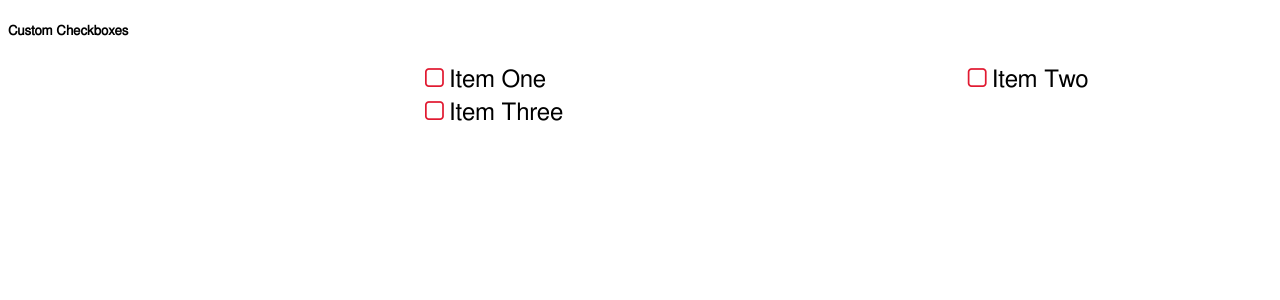
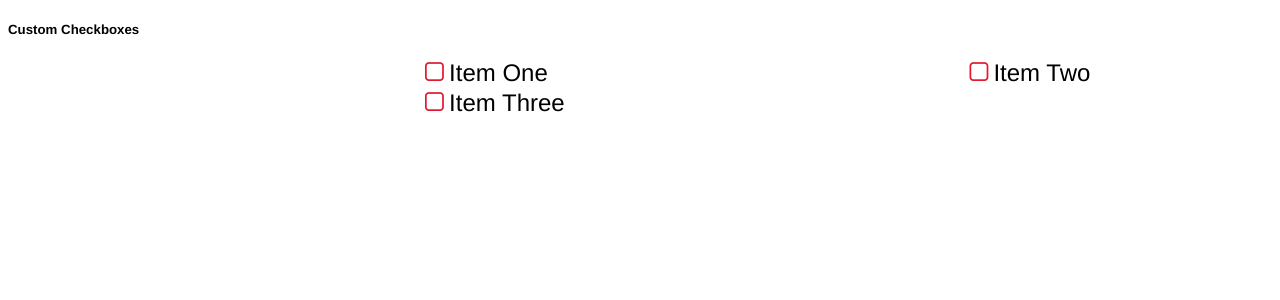
Before and after one commit to dhiaaziz/test-mobile-view, a PHP site: page /check.html in a window 1280 px wide. Shown: the top 300 px of the page. Run offline with PHP 8.4, Linux system fonts and the light colour scheme.

Commit message:
test lagi hehe

```diff
--- a/assets/css/main-style.css
+++ b/assets/css/main-style.css
@@ -1,49 +1,44 @@
 @import "https://stackpath.bootstrapcdn.com/font-awesome/4.7.0/css/font-awesome.min.css";
-@font-face {
-  font-family: FreeSans;
-  src: url("../fonts/freesans.ttf"), format("ttf");
-}
-
-/* line 98, /Users/dhiaaziz/Documents/kerja/freelance/loginpage/assets/scss/main-style.scss */
+/* line 95, /Users/dhiaaziz/Documents/kerja/freelance/loginpage/assets/scss/main-style.scss */
 html, body {
-  font-family: 'FreeSans', sans-serif;
+  font-family: Helvetica,"Helvetica Neue";
   font-size: 16px;
   line-height: normal;
   font-weight: normal;
 }
 
 @media (max-width: 599px) {
-  /* line 98, /Users/dhiaaziz/Documents/kerja/freelance/loginpage/assets/scss/main-style.scss */
+  /* line 95, /Users/dhiaaziz/Documents/kerja/freelance/loginpage/assets/scss/main-style.scss */
   html, body {
     overflow: hidden;
   }
 }
 
 @media (max-width: 599px) {
-  /* line 110, /Users/dhiaaziz/Documents/kerja/freelance/loginpage/assets/scss/main-style.scss */
+  /* line 107, /Users/dhiaaziz/Documents/kerja/freelance/loginpage/assets/scss/main-style.scss */
   body {
     position: relative;
   }
 }
 
-/* line 116, /Users/dhiaaziz/Documents/kerja/freelance/loginpage/assets/scss/main-style.scss */
+/* line 113, /Users/dhiaaziz/Documents/kerja/freelance/loginpage/assets/scss/main-style.scss */
 button {
   margin: 0.95rem 0 !important;
   border-radius: 8px !important;
   outline: none;
 }
 
-/* line 127, /Users/dhiaaziz/Documents/kerja/freelance/loginpage/assets/scss/main-style.scss */
+/* line 124, /Users/dhiaaziz/Documents/kerja/freelance/loginpage/assets/scss/main-style.scss */
 label {
   cursor: pointer;
 }
 
-/* line 130, /Users/dhiaaziz/Documents/kerja/freelance/loginpage/assets/scss/main-style.scss */
+/* line 127, /Users/dhiaaziz/Documents/kerja/freelance/loginpage/assets/scss/main-style.scss */
 label input[type="checkbox"] {
   display: none;
 }
 
-/* line 134, /Users/dhiaaziz/Documents/kerja/freelance/loginpage/assets/scss/main-style.scss */
+/* line 131, /Users/dhiaaziz/Documents/kerja/freelance/loginpage/assets/scss/main-style.scss */
 label input[type="checkbox"] + .label-text:before {
   color: #e11a31;
   font-family: "FontAwesome";
@@ -60,38 +55,38 @@ label input[type="checkbox"] + .label-text:before {
   display: inline-block;
 }
 
-/* line 151, /Users/dhiaaziz/Documents/kerja/freelance/loginpage/assets/scss/main-style.scss */
+/* line 148, /Users/dhiaaziz/Documents/kerja/freelance/loginpage/assets/scss/main-style.scss */
 label input[type="checkbox"]:checked + .label-text:before {
   content: "\f14a";
 }
 
-/* line 156, /Users/dhiaaziz/Documents/kerja/freelance/loginpage/assets/scss/main-style.scss */
+/* line 153, /Users/dhiaaziz/Documents/kerja/freelance/loginpage/assets/scss/main-style.scss */
 .label-text {
   font-size: 1.5em;
 }
 
-/* line 160, /Users/dhiaaziz/Documents/kerja/freelance/loginpage/assets/scss/main-style.scss */
+/* line 157, /Users/dhiaaziz/Documents/kerja/freelance/loginpage/assets/scss/main-style.scss */
 input[type="button"],
 input[type="button"]:focus {
   outline: none;
 }
 
-/* line 167, /Users/dhiaaziz/Documents/kerja/freelance/loginpage/assets/scss/main-style.scss */
+/* line 164, /Users/dhiaaziz/Documents/kerja/freelance/loginpage/assets/scss/main-style.scss */
 a {
   color: #000;
 }
 
-/* line 169, /Users/dhiaaziz/Documents/kerja/freelance/loginpage/assets/scss/main-style.scss */
+/* line 166, /Users/dhiaaziz/Documents/kerja/freelance/loginpage/assets/scss/main-style.scss */
 a:visited {
   color: #000;
 }
 
-/* line 173, /Users/dhiaaziz/Documents/kerja/freelance/loginpage/assets/scss/main-style.scss */
+/* line 170, /Users/dhiaaziz/Documents/kerja/freelance/loginpage/assets/scss/main-style.scss */
 *:focus {
   outline: none;
 }
 
-/* line 177, /Users/dhiaaziz/Documents/kerja/freelance/loginpage/assets/scss/main-style.scss */
+/* line 174, /Users/dhiaaziz/Documents/kerja/freelance/loginpage/assets/scss/main-style.scss */
 ::placeholder {
   /* Chrome, Firefox, Opera, Safari 10.1+ */
   color: #ccc;
@@ -99,41 +94,41 @@ a:visited {
   /* Firefox */
 }
 
-/* line 183, /Users/dhiaaziz/Documents/kerja/freelance/loginpage/assets/scss/main-style.scss */
+/* line 180, /Users/dhiaaziz/Documents/kerja/freelance/loginpage/assets/scss/main-style.scss */
 :-ms-input-placeholder {
   /* Internet Explorer 10-11 */
   color: #ccc;
 }
 
-/* line 188, /Users/dhiaaziz/Documents/kerja/freelance/loginpage/assets/scss/main-style.scss */
+/* line 185, /Users/dhiaaziz/Documents/kerja/freelance/loginpage/assets/scss/main-style.scss */
 ::-ms-input-placeholder {
   /* Microsoft Edge */
   color: #ccc;
 }
 
-/* line 195, /Users/dhiaaziz/Documents/kerja/freelance/loginpage/assets/scss/main-style.scss */
+/* line 192, /Users/dhiaaziz/Documents/kerja/freelance/loginpage/assets/scss/main-style.scss */
 .no-margin {
   margin: 0;
 }
 
-/* line 198, /Users/dhiaaziz/Documents/kerja/freelance/loginpage/assets/scss/main-style.scss */
+/* line 195, /Users/dhiaaziz/Documents/kerja/freelance/loginpage/assets/scss/main-style.scss */
 .no-padding {
   padding: 0;
 }
 
-/* line 202, /Users/dhiaaziz/Documents/kerja/freelance/loginpage/assets/scss/main-style.scss */
+/* line 199, /Users/dhiaaziz/Documents/kerja/freelance/loginpage/assets/scss/main-style.scss */
 span.number-fixed {
   display: inline;
   color: #e11a31;
   margin-top: 0.05rem;
 }
 
-/* line 209, /Users/dhiaaziz/Documents/kerja/freelance/loginpage/assets/scss/main-style.scss */
+/* line 206, /Users/dhiaaziz/Documents/kerja/freelance/loginpage/assets/scss/main-style.scss */
 input[type=number].pin-masked {
   -webkit-text-security: disc;
 }
 
-/* line 212, /Users/dhiaaziz/Documents/kerja/freelance/loginpage/assets/scss/main-style.scss */
+/* line 209, /Users/dhiaaziz/Documents/kerja/freelance/loginpage/assets/scss/main-style.scss */
 .form-group-material {
   display: -moz-box;
   display: -webkit-flexbox;
@@ -150,7 +145,7 @@ input[type=number].pin-masked {
   padding: 10px 0;
 }
 
-/* line 218, /Users/dhiaaziz/Documents/kerja/freelance/loginpage/assets/scss/main-style.scss */
+/* line 215, /Users/dhiaaziz/Documents/kerja/freelance/loginpage/assets/scss/main-style.scss */
 .form-group-material .form-control-material {
   height: 24px;
   display: inline-block;
@@ -167,44 +162,44 @@ input[type=number].pin-masked {
   transition: border-color 300ms ease-out;
 }
 
-/* line 232, /Users/dhiaaziz/Documents/kerja/freelance/loginpage/assets/scss/main-style.scss */
+/* line 229, /Users/dhiaaziz/Documents/kerja/freelance/loginpage/assets/scss/main-style.scss */
 .form-group-material .form-control-material:focus {
   border-bottom: 2px solid #e11a31;
 }
 
-/* line 237, /Users/dhiaaziz/Documents/kerja/freelance/loginpage/assets/scss/main-style.scss */
+/* line 234, /Users/dhiaaziz/Documents/kerja/freelance/loginpage/assets/scss/main-style.scss */
 .form-group-material .form-control-material-checkbox {
   position: relative;
   bottom: 10px;
   width: 15%;
 }
 
-/* line 242, /Users/dhiaaziz/Documents/kerja/freelance/loginpage/assets/scss/main-style.scss */
+/* line 239, /Users/dhiaaziz/Documents/kerja/freelance/loginpage/assets/scss/main-style.scss */
 .form-group-material .form-control-material-checkbox_info {
   text-align: left;
   width: 70%;
   margin-left: 5px;
 }
 
-/* line 248, /Users/dhiaaziz/Documents/kerja/freelance/loginpage/assets/scss/main-style.scss */
+/* line 245, /Users/dhiaaziz/Documents/kerja/freelance/loginpage/assets/scss/main-style.scss */
 .form-group-material .form-control-material-checkbox_info a {
   color: #e11a31;
   text-decoration: underline;
 }
 
 @media (max-height: 520px) {
-  /* line 212, /Users/dhiaaziz/Documents/kerja/freelance/loginpage/assets/scss/main-style.scss */
+  /* line 209, /Users/dhiaaziz/Documents/kerja/freelance/loginpage/assets/scss/main-style.scss */
   .form-group-material {
     margin: 0.5rem 0;
   }
 }
 
-/* line 259, /Users/dhiaaziz/Documents/kerja/freelance/loginpage/assets/scss/main-style.scss */
+/* line 256, /Users/dhiaaziz/Documents/kerja/freelance/loginpage/assets/scss/main-style.scss */
 .form-agreement p {
   margin: 0;
 }
 
-/* line 264, /Users/dhiaaziz/Documents/kerja/freelance/loginpage/assets/scss/main-style.scss */
+/* line 261, /Users/dhiaaziz/Documents/kerja/freelance/loginpage/assets/scss/main-style.scss */
 .btn-main {
   background-color: #e11a31;
   color: #fff;
@@ -215,7 +210,7 @@ input[type=number].pin-masked {
   font-size: 0.9rem;
 }
 
-/* line 272, /Users/dhiaaziz/Documents/kerja/freelance/loginpage/assets/scss/main-style.scss */
+/* line 269, /Users/dhiaaziz/Documents/kerja/freelance/loginpage/assets/scss/main-style.scss */
 .btn-secondary {
   display: block;
   margin: 2rem auto 0 !important;
@@ -227,13 +222,13 @@ input[type=number].pin-masked {
 }
 
 @media (max-height: 520px) {
-  /* line 272, /Users/dhiaaziz/Documents/kerja/freelance/loginpage/assets/scss/main-style.scss */
+  /* line 269, /Users/dhiaaziz/Documents/kerja/freelance/loginpage/assets/scss/main-style.scss */
   .btn-secondary {
     margin: 1rem auto 0 !important;
   }
 }
 
-/* line 285, /Users/dhiaaziz/Documents/kerja/freelance/loginpage/assets/scss/main-style.scss */
+/* line 282, /Users/dhiaaziz/Documents/kerja/freelance/loginpage/assets/scss/main-style.scss */
 .btn-transparent {
   background-color: #fff;
   border: 1px solid #ccc;
@@ -241,7 +236,7 @@ input[type=number].pin-masked {
   font-size: 0.9rem;
 }
 
-/* line 293, /Users/dhiaaziz/Documents/kerja/freelance/loginpage/assets/scss/main-style.scss */
+/* line 290, /Users/dhiaaziz/Documents/kerja/freelance/loginpage/assets/scss/main-style.scss */
 .heading-container {
   padding: 1rem 0;
   font-size: 1.25rem;
@@ -249,85 +244,85 @@ input[type=number].pin-masked {
   font-weight: bold;
 }
 
-/* line 298, /Users/dhiaaziz/Documents/kerja/freelance/loginpage/assets/scss/main-style.scss */
+/* line 295, /Users/dhiaaziz/Documents/kerja/freelance/loginpage/assets/scss/main-style.scss */
 .heading-container .material-icons {
   position: absolute;
   vertical-align: middle;
 }
 
 @media (max-height: 520px) {
-  /* line 293, /Users/dhiaaziz/Documents/kerja/freelance/loginpage/assets/scss/main-style.scss */
+  /* line 290, /Users/dhiaaziz/Documents/kerja/freelance/loginpage/assets/scss/main-style.scss */
   .heading-container {
     padding: 1rem 0 0 0;
   }
 }
 
-/* line 308, /Users/dhiaaziz/Documents/kerja/freelance/loginpage/assets/scss/main-style.scss */
+/* line 305, /Users/dhiaaziz/Documents/kerja/freelance/loginpage/assets/scss/main-style.scss */
 .content-container {
   font-size: 0.95rem;
 }
 
-/* line 311, /Users/dhiaaziz/Documents/kerja/freelance/loginpage/assets/scss/main-style.scss */
+/* line 308, /Users/dhiaaziz/Documents/kerja/freelance/loginpage/assets/scss/main-style.scss */
 .login-content-container {
   margin-top: 9rem;
 }
 
 @media (max-height: 520px) {
-  /* line 311, /Users/dhiaaziz/Documents/kerja/freelance/loginpage/assets/scss/main-style.scss */
+  /* line 308, /Users/dhiaaziz/Documents/kerja/freelance/loginpage/assets/scss/main-style.scss */
   .login-content-container {
     margin-top: 4rem;
   }
 }
 
-/* line 318, /Users/dhiaaziz/Documents/kerja/freelance/loginpage/assets/scss/main-style.scss */
+/* line 315, /Users/dhiaaziz/Documents/kerja/freelance/loginpage/assets/scss/main-style.scss */
 .register-content-container {
   margin-top: 1.5rem;
 }
 
 @media (max-height: 520px) {
-  /* line 318, /Users/dhiaaziz/Documents/kerja/freelance/loginpage/assets/scss/main-style.scss */
+  /* line 315, /Users/dhiaaziz/Documents/kerja/freelance/loginpage/assets/scss/main-style.scss */
   .register-content-container {
     margin-top: 0;
   }
 }
 
-/* line 324, /Users/dhiaaziz/Documents/kerja/freelance/loginpage/assets/scss/main-style.scss */
+/* line 321, /Users/dhiaaziz/Documents/kerja/freelance/loginpage/assets/scss/main-style.scss */
 .verification-content-container {
   margin-bottom: 5.5rem;
 }
 
 @media (max-height: 520px) {
-  /* line 324, /Users/dhiaaziz/Documents/kerja/freelance/loginpage/assets/scss/main-style.scss */
+  /* line 321, /Users/dhiaaziz/Documents/kerja/freelance/loginpage/assets/scss/main-style.scss */
   .verification-content-container {
     margin-bottom: 3.5rem;
   }
 }
 
-/* line 330, /Users/dhiaaziz/Documents/kerja/freelance/loginpage/assets/scss/main-style.scss */
+/* line 327, /Users/dhiaaziz/Documents/kerja/freelance/loginpage/assets/scss/main-style.scss */
 .navbar-red {
   background-color: #e11a31;
 }
 
-/* line 334, /Users/dhiaaziz/Documents/kerja/freelance/loginpage/assets/scss/main-style.scss */
+/* line 331, /Users/dhiaaziz/Documents/kerja/freelance/loginpage/assets/scss/main-style.scss */
 .font-red {
   color: #e11a31;
 }
 
-/* line 338, /Users/dhiaaziz/Documents/kerja/freelance/loginpage/assets/scss/main-style.scss */
+/* line 335, /Users/dhiaaziz/Documents/kerja/freelance/loginpage/assets/scss/main-style.scss */
 .navbar .navbar-img_center {
   display: block;
   margin: 0px auto;
   max-height: 36px;
 }
 
-/* line 345, /Users/dhiaaziz/Documents/kerja/freelance/loginpage/assets/scss/main-style.scss */
+/* line 342, /Users/dhiaaziz/Documents/kerja/freelance/loginpage/assets/scss/main-style.scss */
 .otp-par {
   font-size: 0.85em;
   margin-top: 1rem;
   font-weight: bold;
 }
 
-/* line 354, /Users/dhiaaziz/Documents/kerja/freelance/loginpage/assets/scss/main-style.scss */
+/* line 351, /Users/dhiaaziz/Documents/kerja/freelance/loginpage/assets/scss/main-style.scss */
 input.partitioned {
   margin-top: 1rem;
   padding: 0 0 5px 14px;
@@ -343,7 +338,7 @@ input.partitioned {
   overflow: hidden;
 }
 
-/* line 370, /Users/dhiaaziz/Documents/kerja/freelance/loginpage/assets/scss/main-style.scss */
+/* line 367, /Users/dhiaaziz/Documents/kerja/freelance/loginpage/assets/scss/main-style.scss */
 .footer {
   width: 100%;
   display: block;
@@ -355,32 +350,32 @@ input.partitioned {
   font-weight: normal;
 }
 
-/* line 379, /Users/dhiaaziz/Documents/kerja/freelance/loginpage/assets/scss/main-style.scss */
+/* line 376, /Users/dhiaaziz/Documents/kerja/freelance/loginpage/assets/scss/main-style.scss */
 .footer .link-footer {
   color: #5e5e5e;
   font-weight: bolder;
 }
 
-/* line 382, /Users/dhiaaziz/Documents/kerja/freelance/loginpage/assets/scss/main-style.scss */
+/* line 379, /Users/dhiaaziz/Documents/kerja/freelance/loginpage/assets/scss/main-style.scss */
 .footer .link-footer a {
   color: #656565;
 }
 
-/* line 386, /Users/dhiaaziz/Documents/kerja/freelance/loginpage/assets/scss/main-style.scss */
+/* line 383, /Users/dhiaaziz/Documents/kerja/freelance/loginpage/assets/scss/main-style.scss */
 .footer div {
   height: 100%;
   display: table;
   margin: 0 auto;
 }
 
-/* line 390, /Users/dhiaaziz/Documents/kerja/freelance/loginpage/assets/scss/main-style.scss */
+/* line 387, /Users/dhiaaziz/Documents/kerja/freelance/loginpage/assets/scss/main-style.scss */
 .footer div p {
   display: table-cell;
   vertical-align: middle;
   text-align: center;
 }
 
-/* line 396, /Users/dhiaaziz/Documents/kerja/freelance/loginpage/assets/scss/main-style.scss */
+/* line 393, /Users/dhiaaziz/Documents/kerja/freelance/loginpage/assets/scss/main-style.scss */
 .footer .material-icons {
   vertical-align: middle;
   margin-left: 1rem;
--- a/assets/scss/main-style.scss
+++ b/assets/scss/main-style.scss
@@ -56,9 +56,6 @@ $white: #fff;
   -ms-flex-pack: space-around;
 }
 
-@font-face{
-font-family: FreeSans;
-src: url('../fonts/freesans.ttf'), format('ttf');}
 
 //width
 $phone-upper-boundary: 600px;
@@ -96,7 +93,7 @@ $height-phone-kecil: 520px;
 
 //PRE CONDITION
 html, body{
-  font-family: 'FreeSans', sans-serif;
+  font-family: Helvetica,"Helvetica Neue";
   font-size: 16px;
   line-height: normal;
   font-weight: normal;
```
Also changed, not shown: 1 other file.
